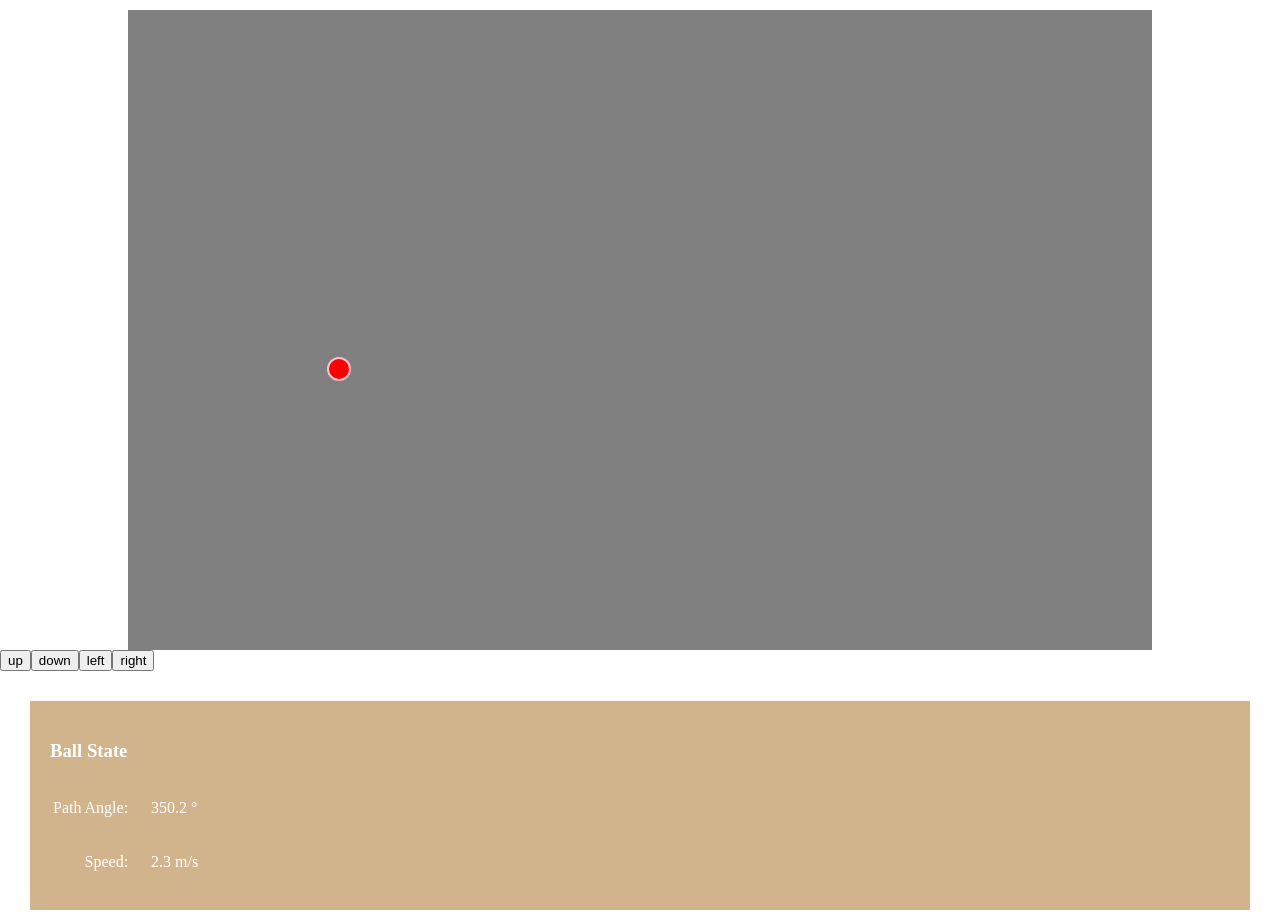
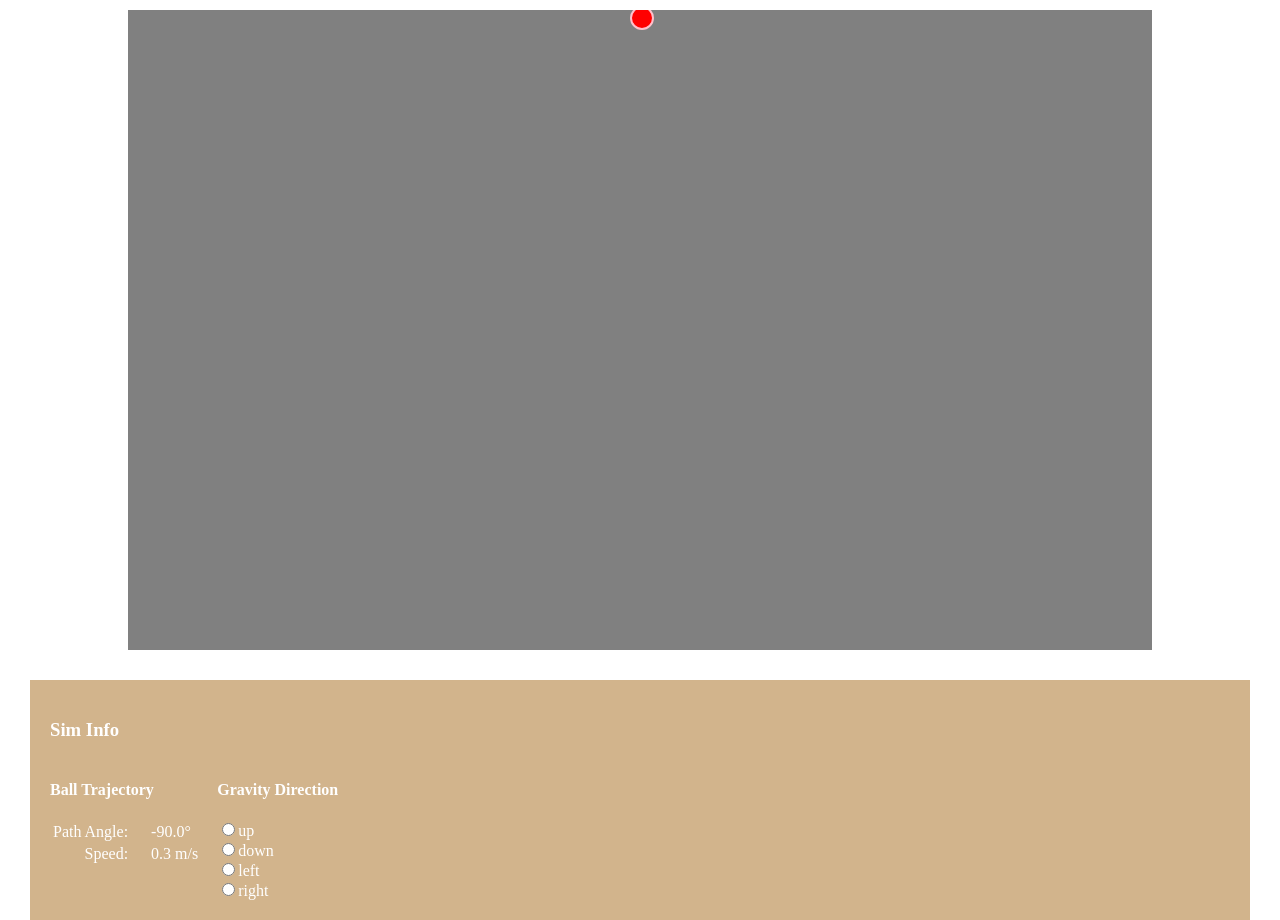
Before and after one commit to kchelms/React_Practice--Physics_Sim, a React (Create React App) app: page / in a window 1280 px wide. Built offline with nearby package versions, Linux system fonts and the light colour scheme.

Commit message:
Break out info box into components

```diff
--- a/src/App.css
+++ b/src/App.css
@@ -3,7 +3,7 @@
     background: grey;
     overflow: hidden;
     width: 80%;
-    aspect-ratio: 16 / 10;
+    aspect-ratio: 8 / 5;
     margin: auto;
     margin-top: 10px;
 }
--- a/src/App.js
+++ b/src/App.js
@@ -151,7 +151,7 @@ class Environment extends Component {
           gravity={this.props.gravity}
           rad={20}
           color={'red'}
-          elasticity={1}
+          elasticity={0.9}
           scale={this.props.scale}
           time={timeSlice}
           ballStateDisplay={this.props.ballStateDisplay}
@@ -161,14 +161,102 @@ class Environment extends Component {
   }
 }
 
+function BallInfoTable(props) {
+  const ballAngle = props.ballVector.angle.toFixed(1) + "\u00B0"
+  const ballSpeed = props.ballVector.magnitude.toFixed(1) + " m/s"
+
+  const rowTitleStyle = {
+    textAlign: "right",
+    paddingRight: "20px"
+  }
+
+  return (
+    <div>
+      <h4>Ball Trajectory</h4>
+      <table>
+        <tbody>
+          <tr>
+            <td style={rowTitleStyle} >
+              Path Angle:
+            </td>
+
+            <td>
+              {ballAngle}
+            </td>
+          </tr>
+
+          <tr>
+            <td style={rowTitleStyle}>
+              Speed:
+            </td>
+
+            <td>
+              {ballSpeed}
+            </td>
+          </tr>
+        </tbody>
+      </table>
+    </div>
+  )
+}
+
+function GravityButtons (props) {
+  let buttons = Object.keys(directions).map((direction, i) => (
+      <div key={"dir_btn_" + i}>
+        <input
+          id={direction}
+          type={"radio"}
+          name="gravDir"
+          value={directions[direction]}
+          onClick={props.gravityChangeMethod}
+        />
+
+        <label htmlFor={direction} >{direction}</label>
+      </div>
+  ))
+
+  return(
+    <div>
+      <h4>Gravity Direction</h4>
+      {buttons}
+    </div>
+  )
+}
+
+function InfoBox(props) {
+  const boxStyle = {
+    margin: "30px",
+    padding: "20px",
+    background: "tan",
+    color: "white",
+
+  }
+
+  const infoStyle = {
+    display: "flex",
+    gap: "1rem",
+    alignItems: "flex-start"
+  }
+
+  return (
+    <div style={boxStyle}>
+      <h3>Sim Info</h3>
+      <div style={infoStyle}>
+        <BallInfoTable ballVector={props.ballVector}/>
+        <GravityButtons gravityChangeMethod={props.setGravityDirection}/>
+      </div>
+    </div>
+  )
+}
+
 class Simulator extends Component {
   constructor(props) {
     super(props)
 
     this.state = {
-      gravity: new Vector.Vector(10, 260),
+      gravity: new Vector.Vector(100, directions.up),
       scale: 2,
-      framerate: 100,
+      framerate: 150,
       ballVector: new Vector.Vector(0,0)
     }
   }
@@ -183,14 +271,6 @@ class Simulator extends Component {
     this.setState({gravity: new Vector.Vector(10, direction)})
   }
 
-  gravityButtons = () => {
-    let buttons = Object.keys(directions).map((direction, i) => (
-        <button value={directions[direction]} onClick={this.setGravityDirection} key={"dir_btn_" + i}>{direction}</button>
-    ))
-
-    return buttons
-  }
-
   render() {
     return  (
       <div>
@@ -201,34 +281,10 @@ class Simulator extends Component {
           ballStateDisplay={this.setBallStateDisplay}
         />
 
-        <div>{this.gravityButtons()}</div>
-
-        <div style={{margin: "30px", padding: "20px", background: "tan", color: "white"}}>
-          <h3>Ball State</h3>
-          <table>
-            <tbody>
-              <tr>
-                <td style={{textAlign: "right", paddingRight: "20px"}} >
-                  <p>Path Angle:</p>
-                </td>
-
-                <td>
-                  <p>{this.state.ballVector.angle.toFixed(1)} &deg;</p>
-                </td>
-              </tr>
-
-              <tr>
-                <td style={{textAlign: "right", paddingRight: "20px"}}>
-                  <p>Speed:</p>
-                </td>
-
-                <td>
-                  <p>{this.state.ballVector.magnitude.toFixed(1)} m/s</p>
-                </td>
-              </tr>
-            </tbody>
-          </table>
-        </div>
+        <InfoBox
+          ballVector={this.state.ballVector}
+          setGravityDirection={this.setGravityDirection}
+        />
       </div>
       )
   }
```
